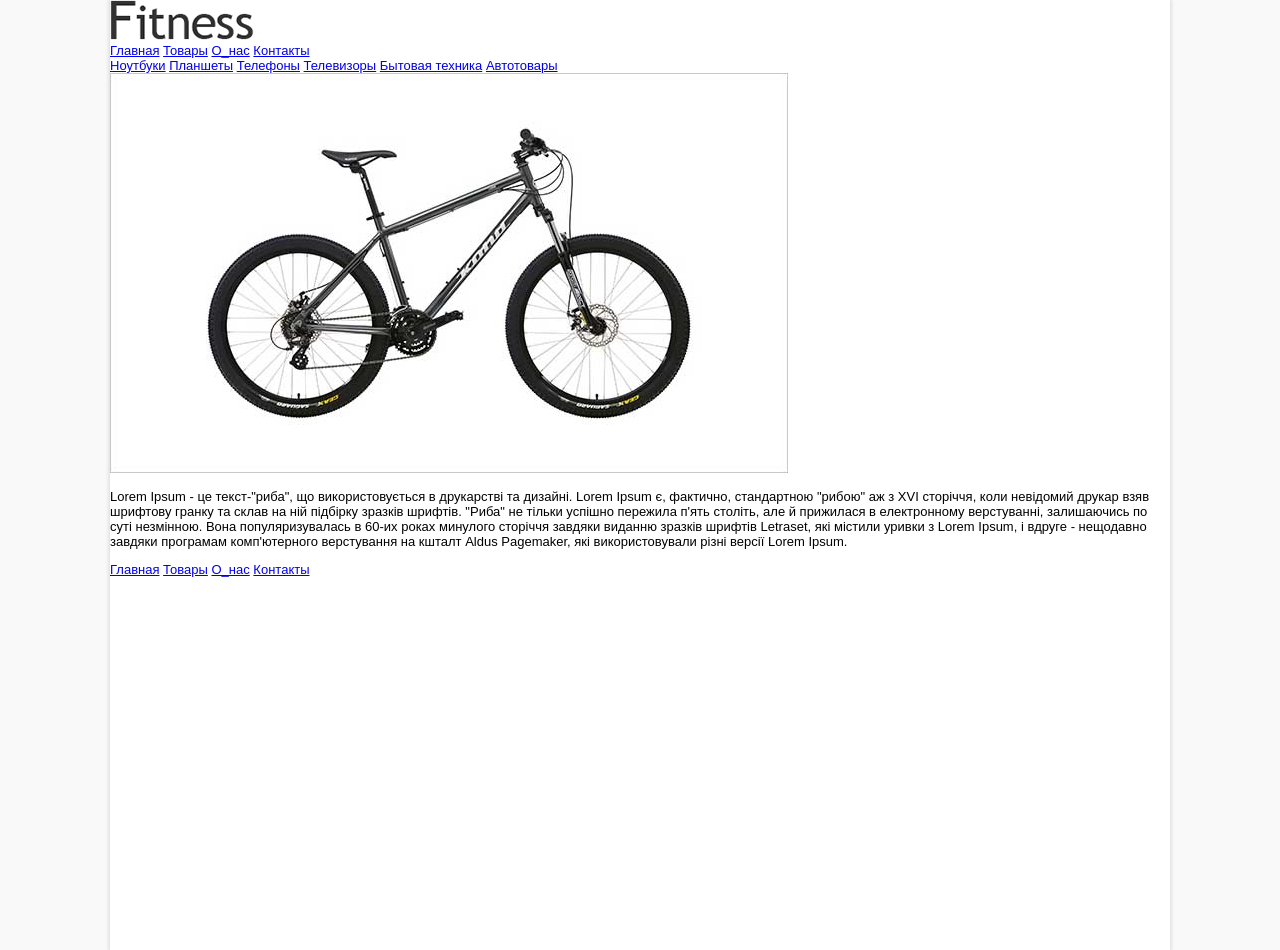
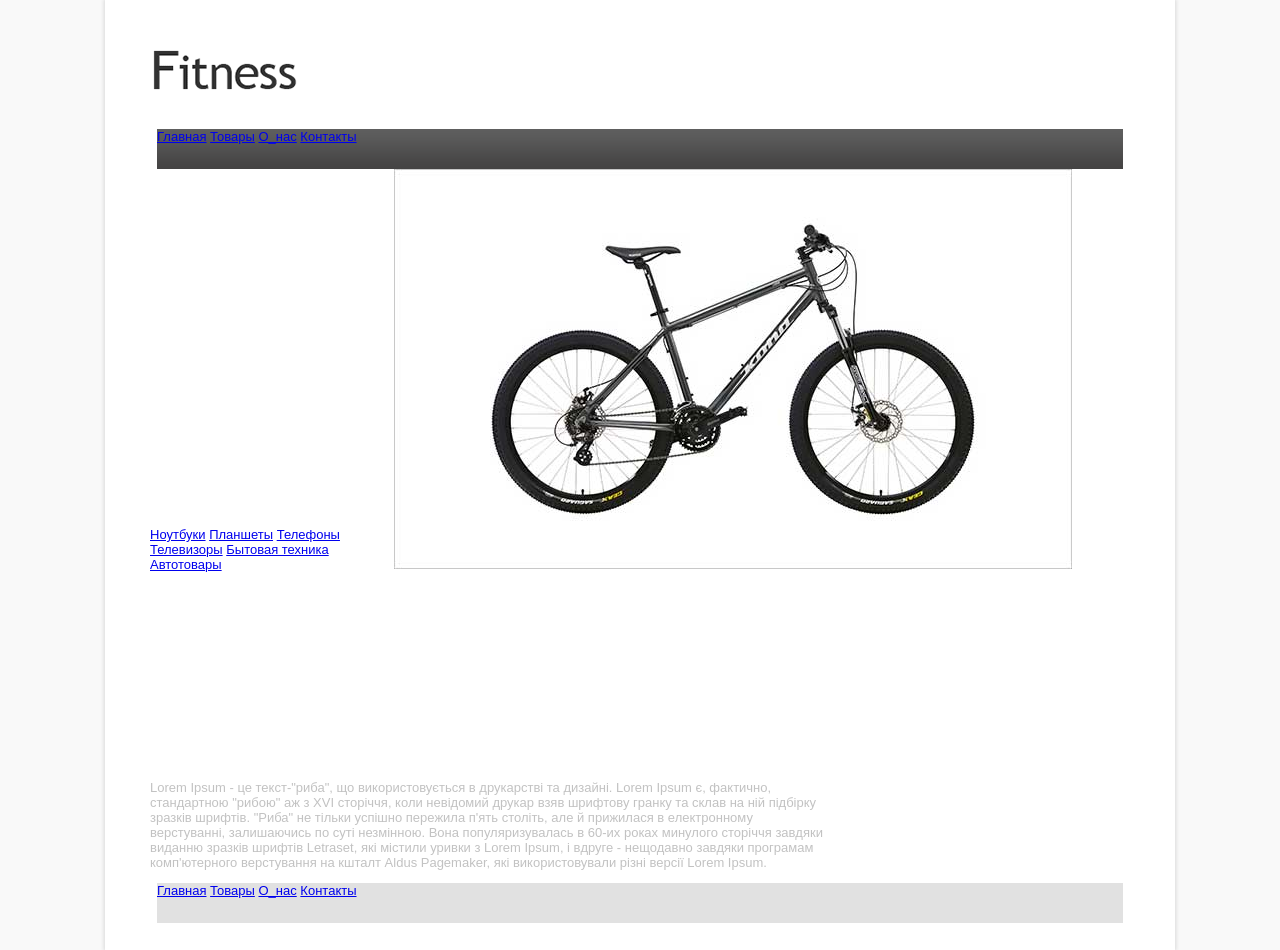
Before and after one commit to IgorKalinchuk/MyHW, a plain HTML site: page DZ_3/index.html in a window 1280 px wide. Shown: the top 950 px of the page. Drawn offline with Linux system fonts and the light colour scheme.

Commit message:
Ровняем дивы

```diff
--- a/DZ_3/css/style.css
+++ b/DZ_3/css/style.css
@@ -3,10 +3,68 @@ body {
 }
 .conteiner {
   background-color: #FFFFFF;
-  width: 1060px;
+  width: 980px;
   min-height: 950px;
   margin: 0 auto;
+  padding: 0 45px;
   -webkit-box-shadow: 0px 0px 4px 1px rgba(216,216,216,1);
   -moz-box-shadow: 0px 0px 4px 1px rgba(216,216,216,1);
   box-shadow: 0px 0px 4px 1px rgba(216,216,216,1);
 }
+
+.logo {
+  height: 92px;
+  width: auto;
+  padding: 37px 3px 0;
+}
+
+.logo img {
+  width: 145;
+  height: 40px;
+}
+
+.top_panel {
+  background-color: #4F4E4E;
+  color: #C2C2C2;
+  background-image: url(../img/panel.png);
+  width: 966px;
+  height: 40px;
+  margin: 0 auto;
+}
+
+.main_content div {
+  display: inline-block;
+
+}
+
+.left_menu {
+  width: 240px;
+  height: 240px;
+}
+
+.image_velo {
+  width: 678px;
+  height: 400px;
+}
+
+.article_velo {
+  color: #C2C2C2;
+  width: 678px;
+}
+
+.footer_panel {
+  color: #C2C2C2;
+  background-color: #E1E1E1;
+  width: 966px;
+  height: 40px;
+  margin: 0 auto;
+}
+/* Вставка макета для проверки на идентичность*/
+#template {
+	position: absolute;
+	background-color: transparent;
+	opacity: 0;
+  margin: 0 0 0 -45px;
+  padding: 0;
+	z-index: 1;
+}
--- a/DZ_3/index.html
+++ b/DZ_3/index.html
@@ -8,15 +8,25 @@
 </head>
 <body>
   <div class="conteiner">
+
+    <!-- Макет -->
+    	<div id="template">
+    		<img src="img/maket.jpg" alt="">
+    	</div>
+
     <div class="logo">
-      <img src="img/logo.png" alt="Fitness" />
+      <p><img src="img/logo.png" alt="Fitness"></p>
     </div>
+
     <div class="top_panel">
       <a href="#">Главная</a>
       <a href="#">Товары</a>
       <a href="#">О_нас</a>
       <a href="#">Контакты</a>
     </div>
+
+    <div class="main_content">
+
       <div class="left_menu">
         <a href="#">Ноутбуки</a>
         <a href="#">Планшеты</a>
@@ -25,9 +35,11 @@
         <a href="#">Бытовая техника</a>
         <a href="#">Автотовары</a>
       </div>
+
       <div class="image_velo">
         <img src="img/image.jpg" alt="Kond" />
       </div>
+
       <div class="article_velo">
         <p>
           Lorem Ipsum - це текст-"риба", що використовується в друкарстві та дизайні. Lorem Ipsum є, фактично,
@@ -38,6 +50,8 @@
           комп'ютерного верстування на кшталт Aldus Pagemaker, які використовували різні версії Lorem Ipsum.
         </p>
       </div>
+
+    </div>
     <div class="footer_panel">
       <a href="#">Главная</a>
       <a href="#">Товары</a>
```
Also changed, not shown: DZ_3/img/maket.jpg (added). Lines whose indentation alone changed are shown as unchanged.
